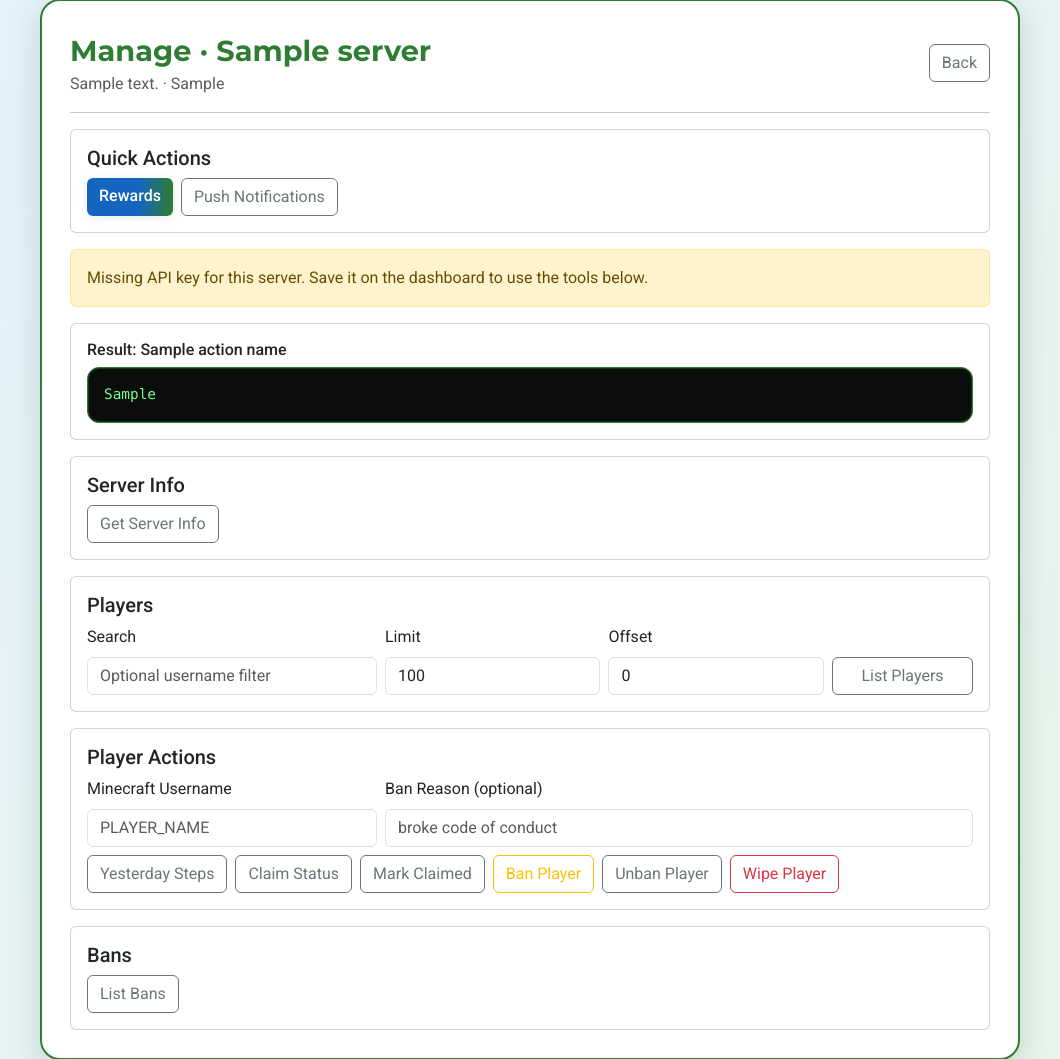
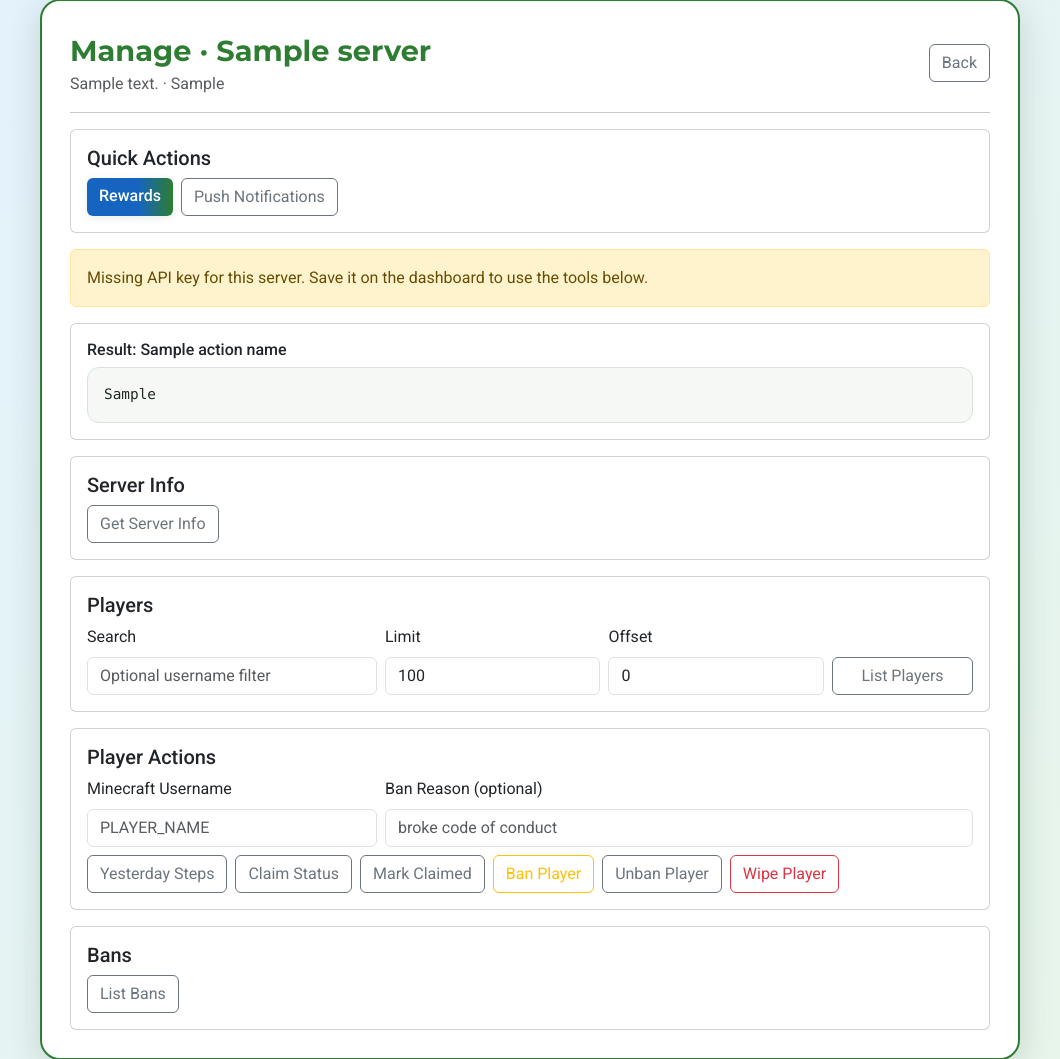
Before and after one commit to JaggerBean/FitCollector, a FastAPI app: template StepCraft_Web/templates/server_manage.html in a window 1280 px wide. Shown: the part 49-1108 px from the top of the page, without its empty margins (110-1170 px from the left). Run offline with FastAPI, Linux system fonts and the light colour scheme; the template is opened without the code that fills it: most values are stand-ins (such as "Sample title", 1, 10 or a date in 2020).

Commit message:
fixed light mode color

```diff
--- a/StepCraft_Web/templates/server_manage.html
+++ b/StepCraft_Web/templates/server_manage.html
@@ -40,14 +40,13 @@
             box-shadow: 0 4px 16px rgba(44, 67, 54, 0.18);
         }
         .output-block {
-            background: #0b0d0b;
-            color: #7CFC90;
-            border: 1px solid #2E7D32;
+            background: #f6f8f6;
+            color: #1f2a24;
+            border: 1px solid #d9e3db;
             border-radius: 12px;
             padding: 16px;
             font-family: ui-monospace, SFMono-Regular, Menlo, Monaco, Consolas, "Liberation Mono", "Courier New", monospace;
             font-size: 0.9rem;
-            box-shadow: inset 0 0 0 1px rgba(46, 125, 50, 0.35);
             white-space: pre-wrap;
             word-break: break-word;
         }
@@ -93,7 +92,7 @@
                 color: #E1E1E1;
             }
             .output-block {
-                background: #090b09;
+                background: #0b0d0b;
                 color: #8CFFA3;
                 border-color: #81C784;
                 box-shadow: inset 0 0 0 1px rgba(129, 199, 132, 0.35);
```
